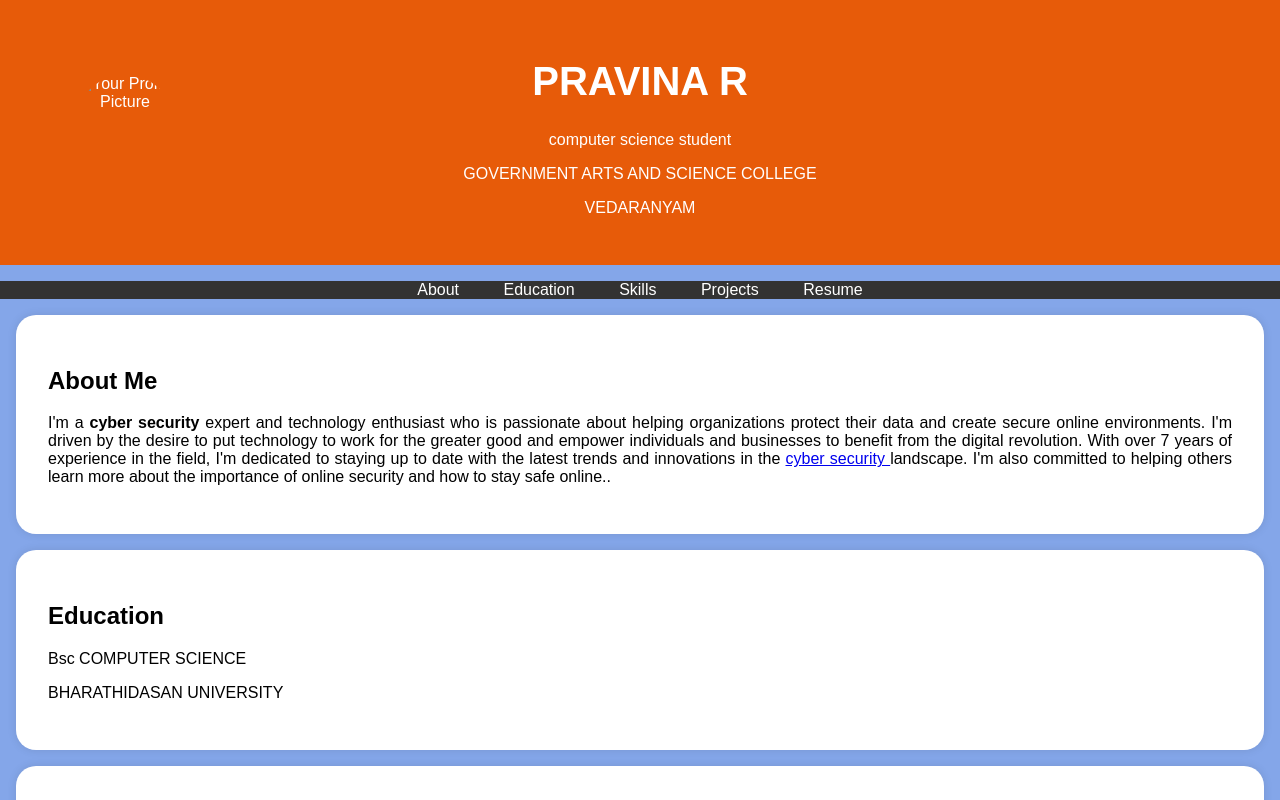
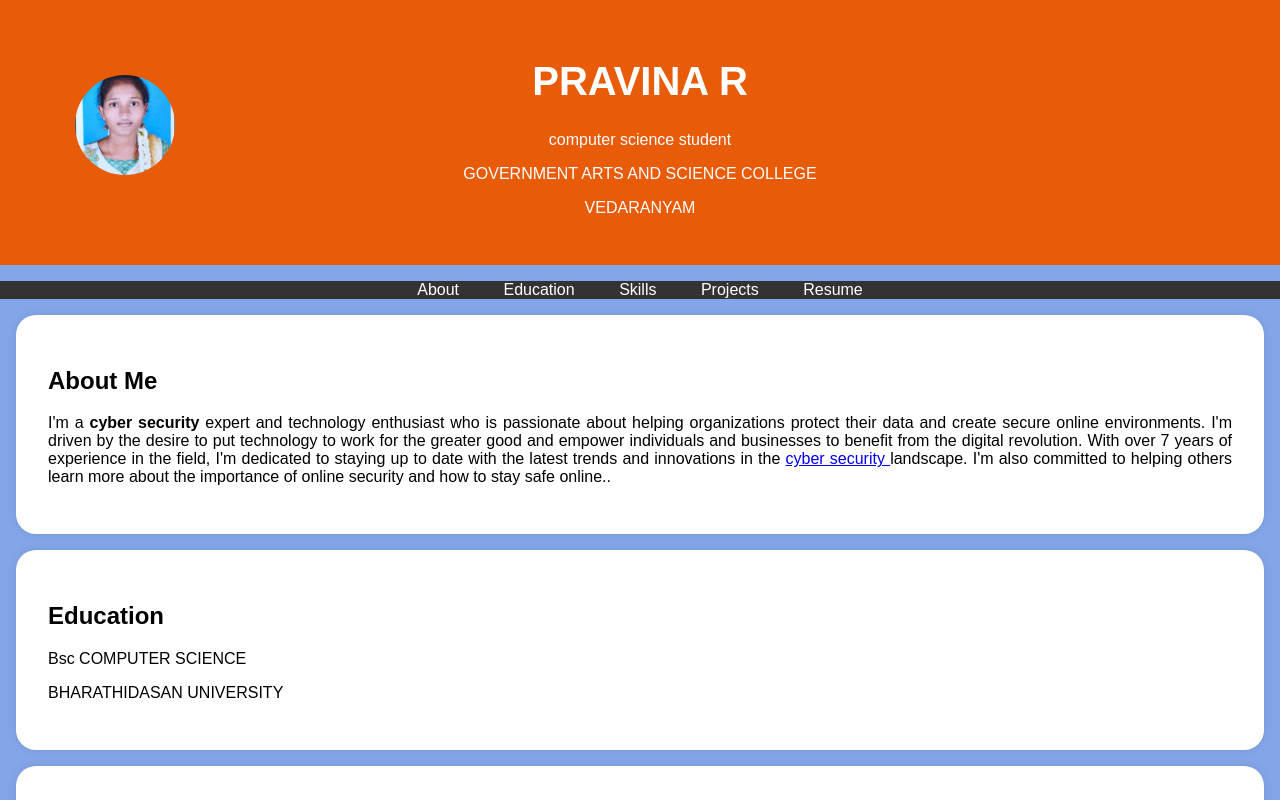
Before and after one commit to praveena1814/vino, a plain HTML site: page index.html in a window 1280 px wide. Shown: the top 800 px of the page. Drawn offline with Linux system fonts and the light colour scheme.

Commit message:
Update index.html

```diff
--- a/index.html
+++ b/index.html
@@ -95,7 +95,7 @@
     <header>
         <div class="header-content">
             <!-- Add your profile picture here -->
-            <img src="./myimage.jpg" alt="Your Profile Picture" class="profile-picture">
+            <img src="./image.jpg" alt="Your Profile Picture" class="profile-picture">
             <h1>PRAVINA R</h1>
             <p>computer science student</p>
             <p>GOVERNMENT ARTS AND SCIENCE COLLEGE</p>
```
